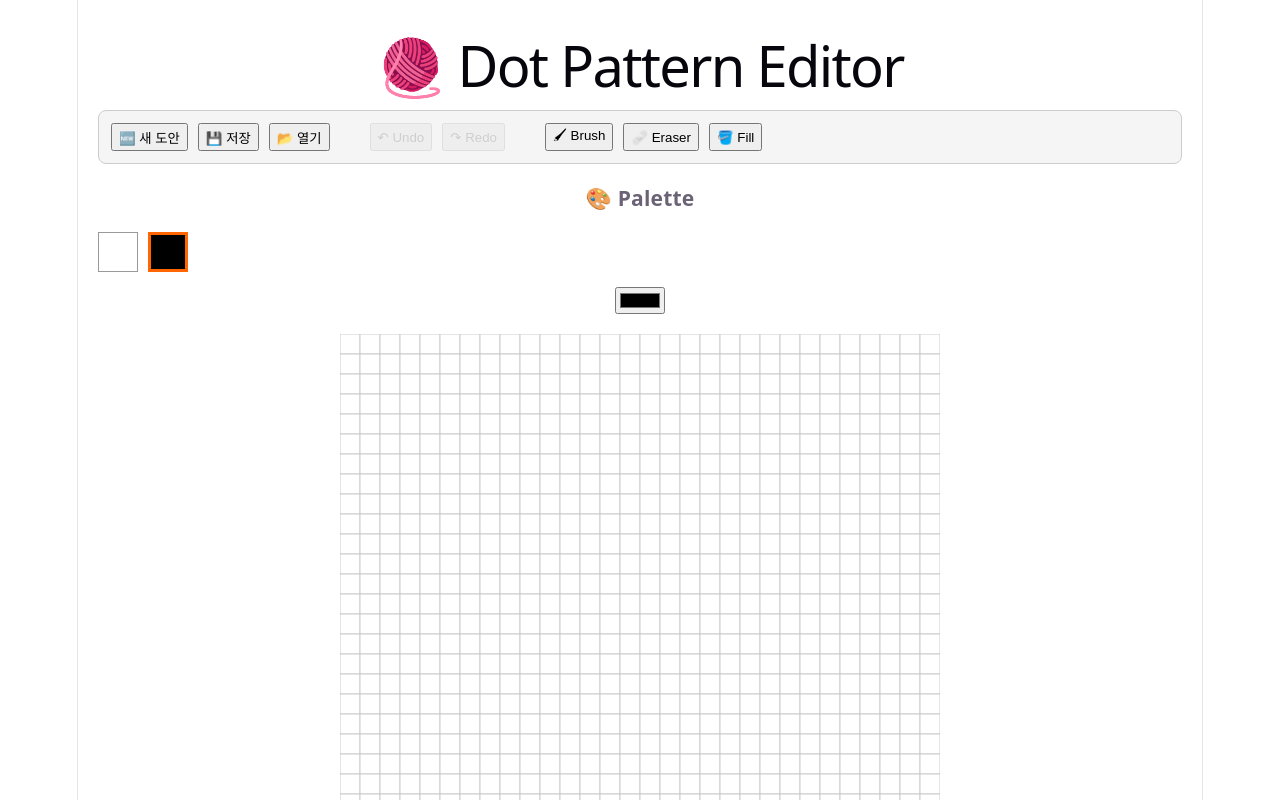
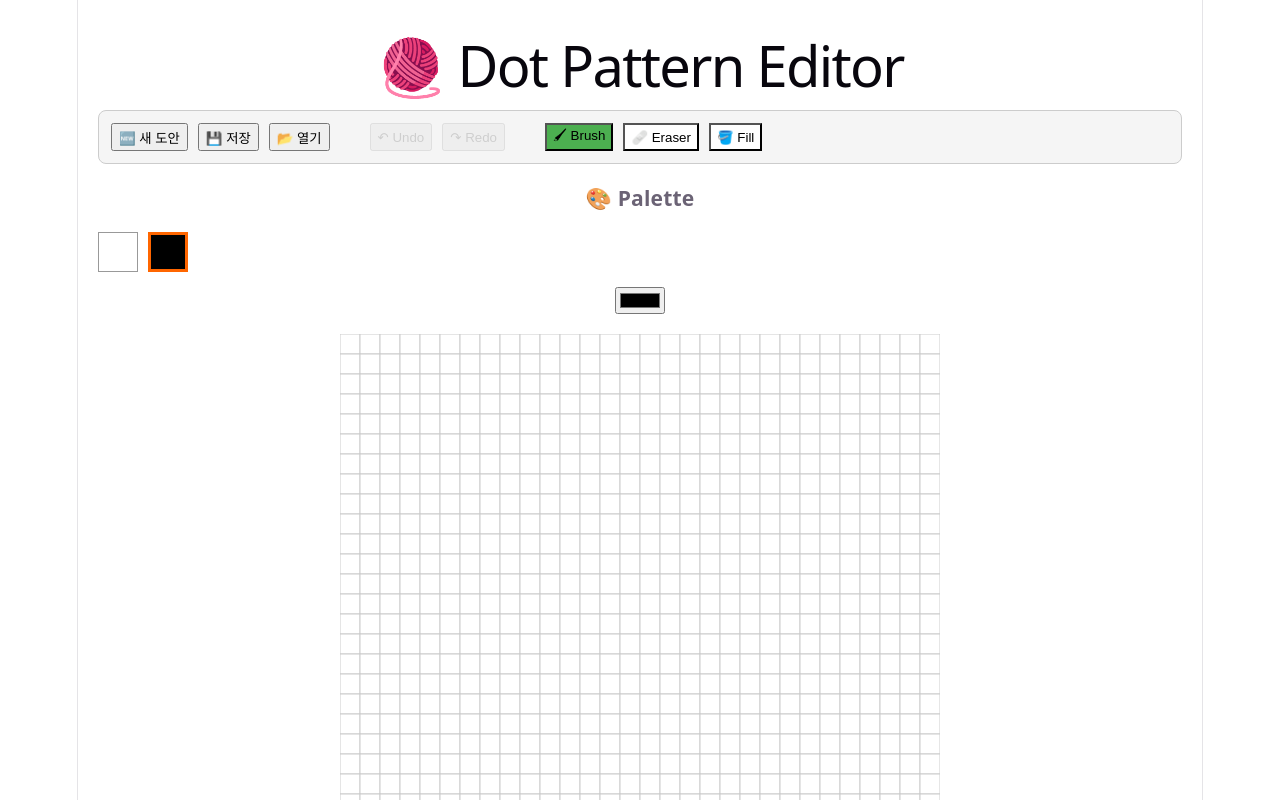
Before and after one commit to syooh/dot-pattern, a React (Vite) app in the folder frontend/: page / in a window 1280 px wide. Both pictures are taken after a click on the button "생성". Shown: the top 800 px of the page. Built offline with nearby package versions, Linux system fonts and the light colour scheme.

Commit message:
feat: connect tool system to pattern engine

```diff
--- a/frontend/src/components/toolbar/Toolbar.tsx
+++ b/frontend/src/components/toolbar/Toolbar.tsx
@@ -18,11 +18,25 @@
 // - Open
 // ======================================================
 
+import type {
+
+    ToolType
+
+} from "../../types/Pattern";
+
 interface Props {
 
     onUndo?: () => void;
 
     onRedo?: () => void;
+
+    selectedTool: ToolType;
+
+    onToolChange: (
+
+        tool: ToolType
+
+    ) => void;
 
     canUndo?: boolean;
 
@@ -38,7 +52,11 @@ export default function Toolbar({
 
     canUndo,
 
-    canRedo
+    canRedo,
+
+    selectedTool,
+
+    onToolChange
 
 }: Props) {
 
@@ -124,19 +142,79 @@ export default function Toolbar({
 
             <div style={{ width: 20 }} />
 
-            <button>
+            <button
+
+                onClick={() =>
+
+                    onToolChange("brush")
+
+                }
+
+                style={{
+
+                    background:
+
+                        selectedTool === "brush"
+
+                            ? "#4CAF50"
+
+                            : "#ffffff"
+
+                }}
+
+            >
 
                 🖌 Brush
 
             </button>
 
-            <button>
+            <button
+
+                onClick={() =>
+
+                    onToolChange("eraser")
+
+                }
+
+                style={{
+
+                    background:
+
+                        selectedTool === "eraser"
+
+                            ? "#4CAF50"
+
+                            : "#ffffff"
+
+                }}
+
+            >
 
                 🩹 Eraser
 
             </button>
 
-            <button>
+            <button
+
+                onClick={() =>
+
+                    onToolChange("fill")
+
+                }
+
+                style={{
+
+                    background:
+
+                        selectedTool === "fill"
+
+                            ? "#4CAF50"
+
+                            : "#ffffff"
+
+                }}
+
+            >
 
                 🪣 Fill
 
--- a/frontend/src/hooks/usePattern.ts
+++ b/frontend/src/hooks/usePattern.ts
@@ -14,12 +14,28 @@
 // - 확대 / 축소
 // ======================================================
 
+// ======================================================
+// React
+// ======================================================
+
 import { useState } from "react";
 
-import type { PatternData } from "../types/Pattern";
+// ======================================================
+// Types
+// ======================================================
+
+import type {
+    PatternData,
+    ToolType
+} from "../types/Pattern";
+
+// ======================================================
+// Engine
+// ======================================================
 
 import {
     paintPixel as paintPixelEngine,
+    erasePixel as erasePixelEngine,
     removeColor as removeColorEngine
 } from "../engine/PatternEngine";
 
@@ -95,6 +111,11 @@ export default function usePattern() {
      */
     const [selectedColor, setSelectedColor] =
         useState(1);
+
+    // 현재 선택된 Tool
+
+    const [selectedTool, setSelectedTool] =
+        useState<ToolType>("brush");
 
     // ==================================================
     // 새 도안 생성
@@ -183,22 +204,45 @@ export default function usePattern() {
         if (!pattern)
             return;
 
-        // 현재 상태 저장
         saveHistory(pattern);
 
-        const nextPattern =
+        let nextPattern: PatternData;
 
-            paintPixelEngine(
+        switch (selectedTool) {
 
-                pattern,
+            case "brush":
 
-                x,
+                nextPattern = paintPixelEngine(
+                    pattern,
+                    x,
+                    y,
+                    selectedColor
+                );
 
-                y,
+                break;
 
-                selectedColor
+            case "eraser":
 
-            );
+                nextPattern = erasePixelEngine(
+                    pattern,
+                    x,
+                    y
+                );
+
+                break;
+
+            case "fill":
+
+                // 다음 버전에서 구현
+                nextPattern = pattern;
+
+                break;
+
+            default:
+
+                nextPattern = pattern;
+
+        }
 
         setPattern(nextPattern);
 
@@ -427,7 +471,11 @@ export default function usePattern() {
 
         canUndo: history.length > 0,
 
-        canRedo: future.length > 0
+        canRedo: future.length > 0,
+
+        selectedTool,
+
+        setSelectedTool,
 
     };
 
--- a/frontend/src/pages/PatternEditor.tsx
+++ b/frontend/src/pages/PatternEditor.tsx
@@ -28,6 +28,10 @@ export default function PatternEditor() {
         selectedColor,
 
         setSelectedColor,
+
+        selectedTool,
+
+        setSelectedTool,
 
         addColor,
 
@@ -101,6 +105,10 @@ export default function PatternEditor() {
 
                             canRedo={canRedo}
 
+                            selectedTool={selectedTool}
+
+                            onToolChange={setSelectedTool}
+
                         />
 
                         {/* ========================= */}
```
Also changed, not shown: frontend/src/types/Pattern.ts (+12 -0 lines).
